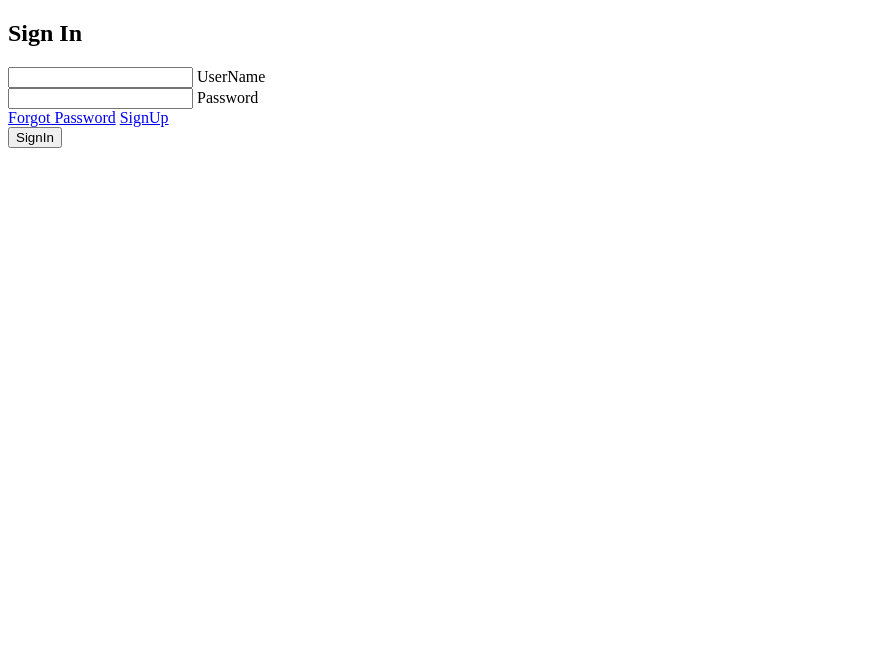
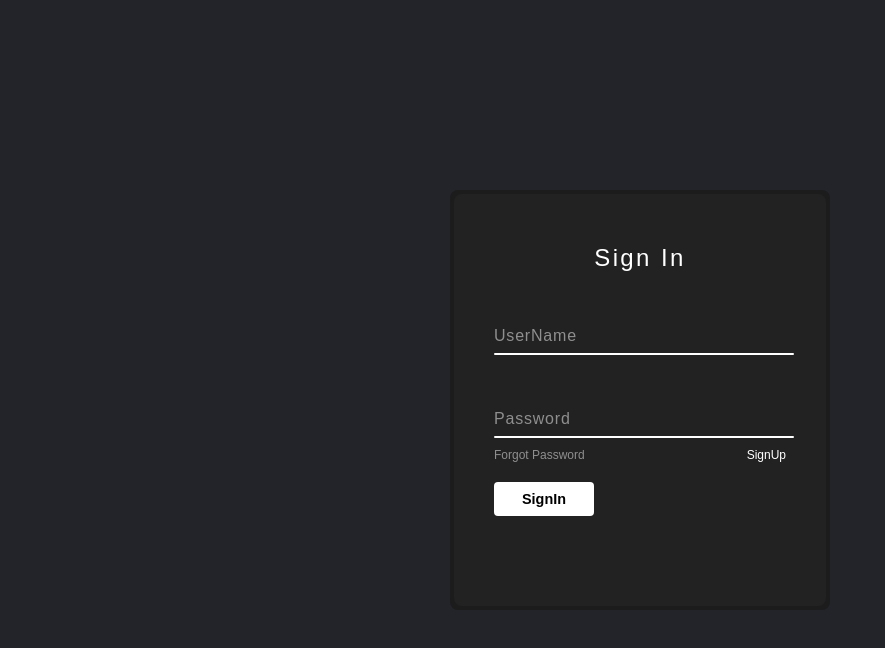
Before and after one commit to Nevindu12/Animated-Login-Form, a plain HTML site: page index.html in a window 1280 px wide. Shown: the whole page, without its empty margins (0-885 px from the left). Drawn offline with Linux system fonts and the light colour scheme.

Commit message:
add styls

```diff
--- a/index.html
+++ b/index.html
@@ -8,7 +8,7 @@
 </head>
 <body>
     <div class="box">
-        <form action="">
+        <form>
             <h2>Sign In</h2>
             <div class="inputBox">
                 <input type="text" required="required">
--- a/style.css
+++ b/style.css
@@ -0,0 +1,134 @@
+* {
+    margin: 0;
+    padding: 0;
+    box-sizing: border-box;
+    font-family: 'Poppins', sans-serif;
+}
+
+body {
+    display: flex;
+    justify-content: center;
+    align-items: center;
+    min-height: 100vh;
+    background: #23242a;
+}
+
+.box {
+    position: relative;
+    width: 380px;
+    height: 420px;
+    background: #1c1c1c;
+    border-radius: 8px;
+    overflow: hidden;
+}
+
+
+
+.box form {
+    position: absolute;
+    inset: 4px;
+    background: #222;
+    padding: 50px 40px;
+    border-radius: 8px;
+    z-index: 2;
+    display: flex;
+    flex-direction: column;
+}
+
+.box form h2 {
+    color: #fff;
+    font-weight: 500;
+    text-align: center;
+    letter-spacing: .1em;
+}
+
+.box form .inputBox {
+    position: relative;
+    width: 300px;
+    margin-top: 35px;
+}
+
+.box form .inputBox input {
+    position: relative;
+    width: 100%;
+    padding: 20px 10px 10px;
+    background: transparent;
+    outline: none;
+    border: none;
+    box-shadow: none;
+    color: #23242a;
+    font-size: 1em;
+    letter-spacing: .05em;
+    transition: .5s;
+    z-index: 10;
+}
+
+.box form .inputBox span {
+    position: absolute;
+    left: 0;
+    padding: 20px 0px 10px;
+    pointer-events: none;
+    color: #8f8f8f;
+    font-size: 1em;
+    letter-spacing: .05em;
+    transition: .5s;
+}
+
+.box form .inputBox input:valid ~ span,
+.box form .inputBox input:focus ~ span {
+    color: #fff;
+    font-size: .75em;
+    transform: translateY(-34px);
+}
+
+.box form .inputBox i {
+    position: absolute;
+    left: 0;
+    bottom: 0;
+    width: 100%;
+    height: 2px;
+    background: #fff;
+    border-radius: 4px;
+    overflow: hidden;
+    transition: .5s;
+    pointer-events: none;
+}
+
+.box form .inputBox input:valid ~ i,
+.box form .inputBox input:focus ~ i {
+    height: 44px;
+}
+
+.links {
+    display: flex;
+    justify-content: space-between;
+}
+
+.box form .links a {
+    margin: 10px 0;
+    font-size: .75em;
+    color: #8f8f8f;
+    text-decoration: none;
+}
+
+.box form .links a:hover,
+.box form .links a:nth-child(2) {
+    color: #fff;
+}
+
+.box form input[type="submit"] {
+    border: none;
+    outline: none;
+    padding: 9px 25px;
+    background: #fff;
+    cursor: pointer;
+    font-size: .9em;
+    border-radius: 4px;
+    font-weight: 600;
+    width: 100px;
+    margin-top: 10px;
+}
+
+.box form input[type="submit"]:active {
+    opacity:.8 ;
+}
```
